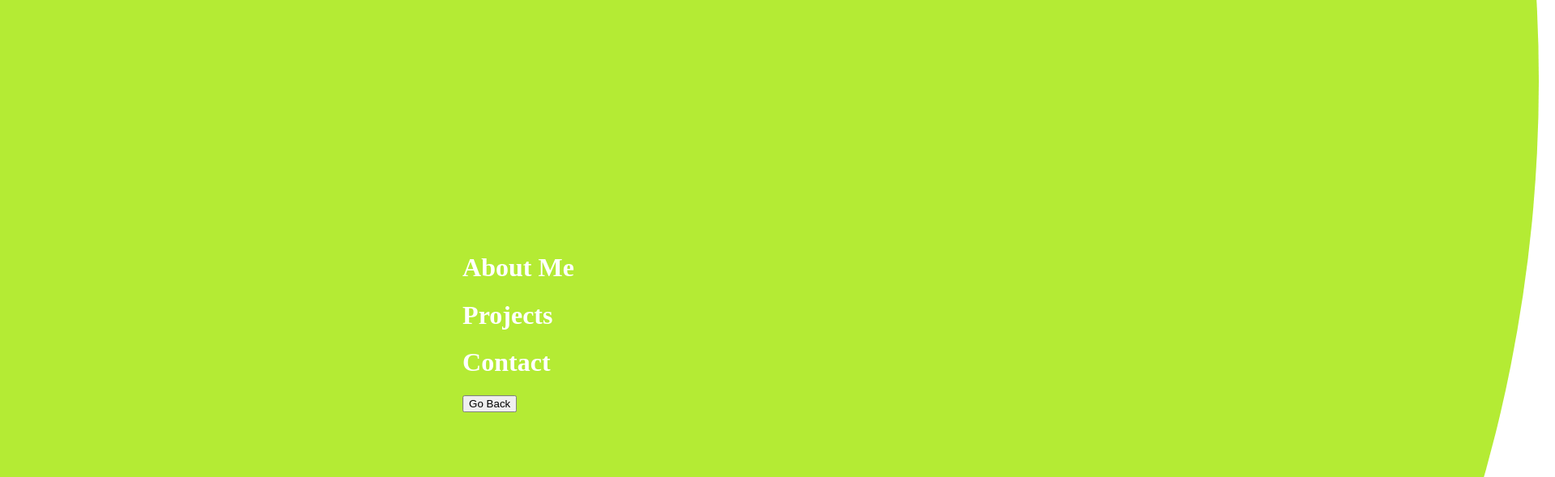
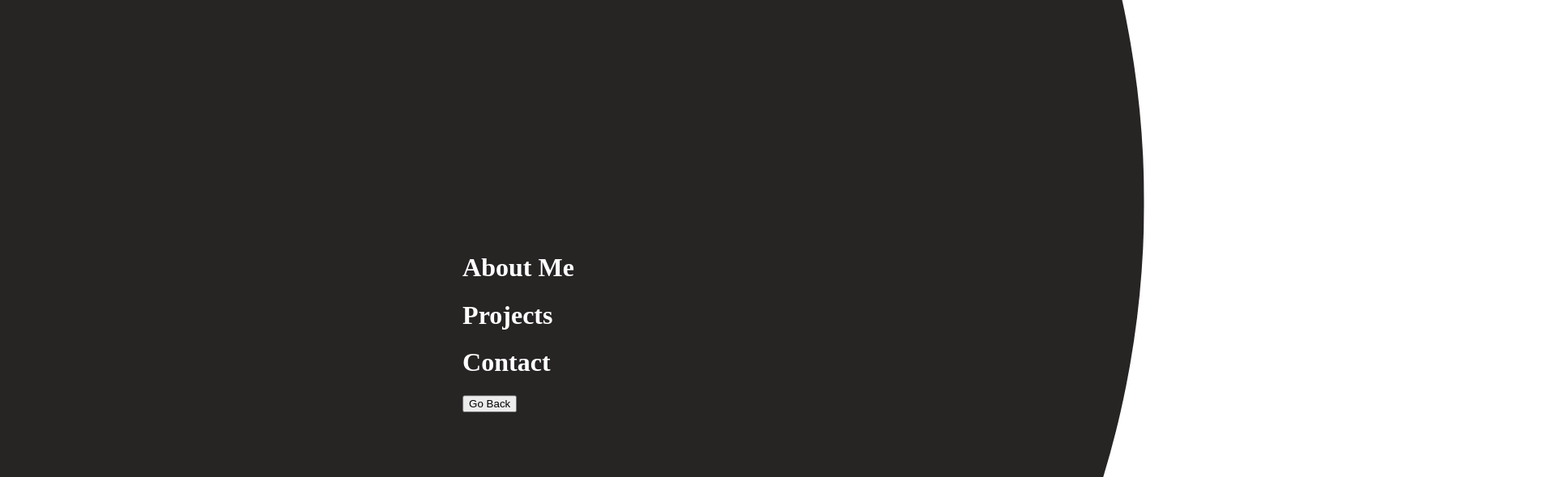
Before and after one commit to Unlovingmotherboard/MyPortfolio-Gatsby, a Gatsby site: page / in a window 1280 px wide. Both pictures are taken after a click on the element "About Me". Shown: the top 589 px of the page at 81% size, 1920 px wide, since content can reach past the window. Built offline with nearby package versions, Linux system fonts and the light colour scheme; Gatsby itself is replaced by a stand-in of ours.

Commit message:
Still working on getting the first page animations working correctly

```diff
--- a/src/components/Intro/Intro.js
+++ b/src/components/Intro/Intro.js
@@ -1,30 +1,99 @@
 import React, { Component } from 'react';
 import RAnime from "react-anime"
 import anime from "animejs"
-import PropTypes from "prop-types"
+import PropTypes, { func } from "prop-types"
 import { useStaticQuery, graphql } from "gatsby"
 import "./IntroStyle.css"
 
 
-const me1 = () => {
+const aboutMe = () => {
+
+/*
+555555 outerCircle outerCircleSVG
+363535 middleCircle middleCircleSVG
+272424 innerCircle innerCircleSVG
+*/
+
     anime({
-        targets: '#introDiv',
-        duration: 2000,
-        backgroundColor: '#000000',
-        easing: 'easeInOutQuad'
+        targets: '.outerCircle',
+        duration: 3000,
+        scale: 5,
+        fill: "#555555",
+        easing: 'easeInOutQuad',
     });
 
     anime({
-        targets: '.controlBoxText',
-        duration: 2000,
-        color: '#FFF',
-        easing: 'easeInOutQuad'
+        targets: '.middleCircle',
+        duration: 3100,
+        scale: 7,
+        fill: "#363535",
+        easing: 'easeInOutQuad',
     });
 
     anime({
-        targets: '.circle1',
+        targets: '.innerCircle',
+        duration: 3200,
+        scale: 12,
+        fill: "#272424",
+        easing: 'easeInOutQuad',
+    });
+
+
+
+    anime({
+        targets: '.outerCircleSVG',
+        duration: 500,
+        fill: "#555555",
+        easing: 'easeInOutQuad',
+    });
+
+    anime({
+        targets: '.middleCircleSVG',
+        duration: 500,
+        fill: "#363535",
+        easing: 'easeInOutQuad',
+    });
+
+    anime({
+        targets: '.innerCircleSVG',
+        duration: 500,
+        fill: "#272424",
+        easing: 'easeInOutQuad',
+    });
+
+
+
+
+
+    anime({
+        targets: '#reverseStateButton',
+        duration: 3000,
+        opacity: 1,
+        easing: 'easeInOutQuad',
+        update: function () {
+            document.getElementById("reverseStateButton").style.display = "block"
+        }
+    });
+}
+
+
+
+const revertToPreviousState = (p) => {
+
+    anime({
+        targets: '#reverseStateButton',
+        duration: 1000,
+        opacity: p.buttonOpacity,
+        easing: 'easeInOutQuad',
+        complete: function () {
+            document.getElementById("reverseStateButton").style.display = "none"
+        }
+    });
+
+    anime({
+        targets: '.aboutMeCircle1',
         duration: 2000,
-        scale: 20,
+        scale: 1,
         fill: '#FFF',
         easing: 'easeInOutQuad'
     });
@@ -32,13 +101,9 @@ const me1 = () => {
     anime({
         targets: '.circleSVG',
         duration: 2000,
-        fill: '#b4eb34',
+        fill: '#000000',
         easing: 'easeInOutQuad'
     });
-}
-
-const revertToPreviousState = () => {
-    console.log(this.state.previousState)
 }
 
 class Intro extends Component {
@@ -47,28 +112,40 @@ class Intro extends Component {
         super(props);
         this.state = {
             previousState: {
-                backgroundColor: "#000000",
-                color: "#FFF"
+                textColor: "#FFF",
+                buttonOpacity: 0,
+                isTextHidden: false,
+                isTextScaled: false,
             }
         };
-      }
+    }
 
-      //TODO - Try to figure out how to integrate state into how the portfolio works
+    //TODO - Try to figure out how to integrate state into how the portfolio works
 
     render() {
         return (
             <div id="introDiv">
                 <div className="scene">
-                    <div id="circle">
-                        <svg className="circle1" width="200" height="200">
-                            <circle className="circleSVG" cx="100" cy="100" r="90" />
+                    <div id="aboutMeCircleDiv">
+
+                        <svg className="outerCircle" width="400" height="400">
+                            <circle className="outerCircleSVG" cx="200" cy="200" r="200" />
                         </svg>
+
+                        <svg className="middleCircle" width="300" height="300">
+                            <circle className="middleCircleSVG" cx="150" cy="150" r="150" />
+                        </svg>
+
+                        <svg className="innerCircle" width="200" height="200">
+                            <circle className="innerCircleSVG" cx="100" cy="100" r="100" />
+                        </svg>
+
                     </div>
                 </div>
 
                 <div id="controlBox">
                     <div>
-                        <h1 onClick={me1} className="controlBoxText">About Me</h1>
+                        <h1 onClick={aboutMe} className="controlBoxText">About Me</h1>
                     </div>
                     <div>
                         <h1 className="controlBoxText">Projects</h1>
@@ -76,8 +153,8 @@ class Intro extends Component {
                     <div>
                         <h1 className="controlBoxText">Contact</h1>
                     </div>
-                    <div>
-                        <button>Go Back</button>
+                    <div id="reverseStateButton">
+                        <button onClick={() => revertToPreviousState(this.state.previousState)}>Go Back</button>
                     </div>
                 </div>
             </div>
--- a/src/components/Intro/IntroStyle.css
+++ b/src/components/Intro/IntroStyle.css
@@ -5,10 +5,66 @@ html, body {
 
 #introDiv
 {
-    height: 1000px;
-    background: #000000;
+    height: 1500px;
+    background: rgb(0, 0, 0);
 }
 
+.scene
+{
+    z-index: 1;
+    position: absolute;
+}
+
+.circleSVG
+{
+    fill: #000000;
+}
+
+/*-----------------About Me Circles-----------------*/
+#aboutMeCircleDiv
+{
+    position: relative;
+}
+
+.innerCircle
+{
+    position: absolute;
+    top: 150px;
+    left: 150px;
+}
+
+.innerCircleSVG
+{
+    fill: #000000
+}
+
+.middleCircle
+{
+    position: absolute;
+    top: 100px;
+    left: 100px;
+}
+
+.middleCircleSVG
+{
+    fill: #000000
+}
+
+.outerCircle
+{
+    position: absolute;
+    top: 50px;
+    left: 50px;
+}
+
+.outerCircleSVG
+{
+    fill: #000000
+}
+
+
+
+/*-----------------CONTROL BOX-----------------*/
 #controlBox
 {
     z-index: 1000;
@@ -23,13 +79,8 @@ html, body {
     color: #FFF;
 }
 
-.scene
+#reverseStateButton
 {
-    z-index: 1;
-    position: absolute;
+    opacity: 0;
+    display: none;
 }
-
-.circleSVG
-{
-    fill: #000000;
-}
```
